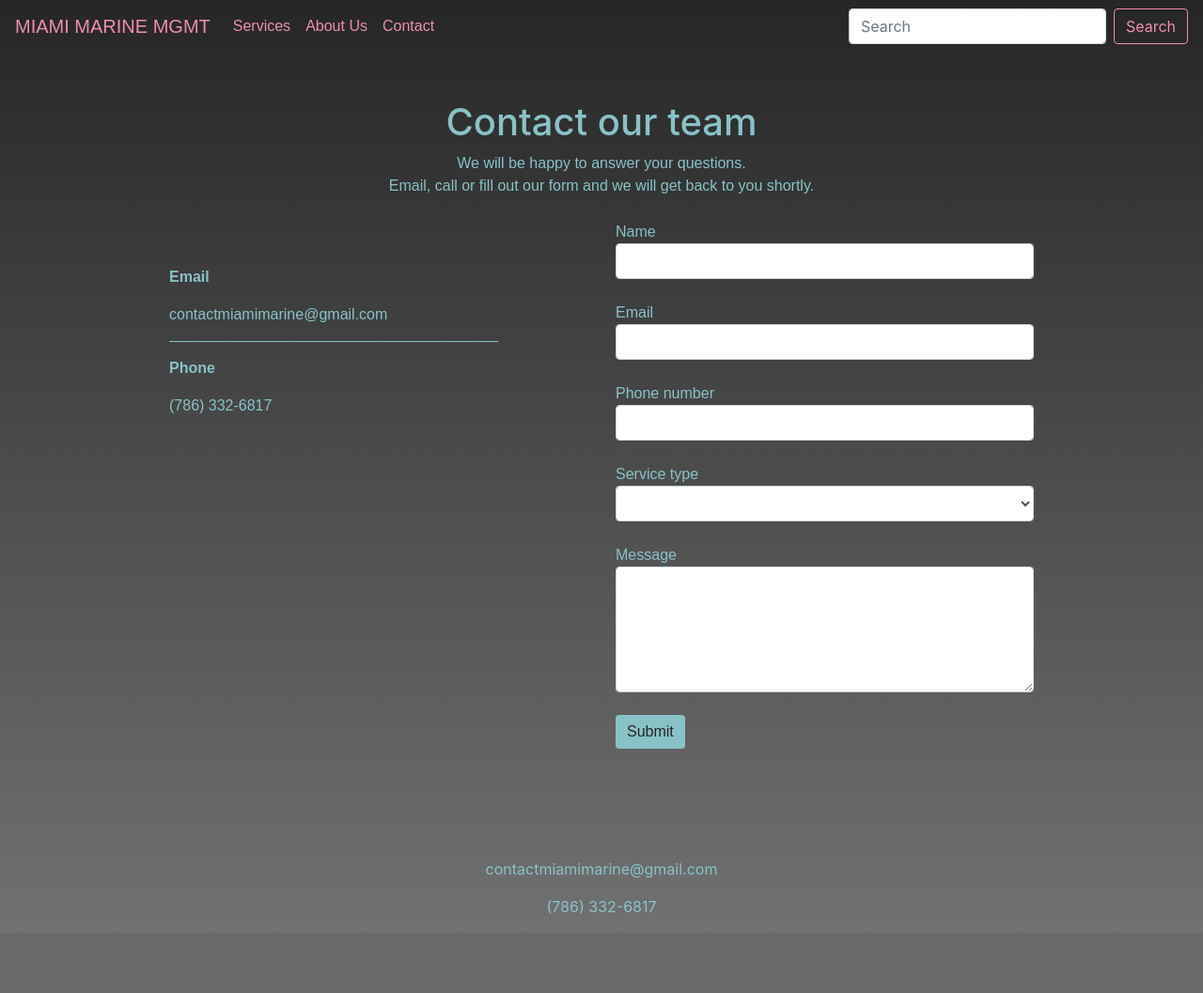
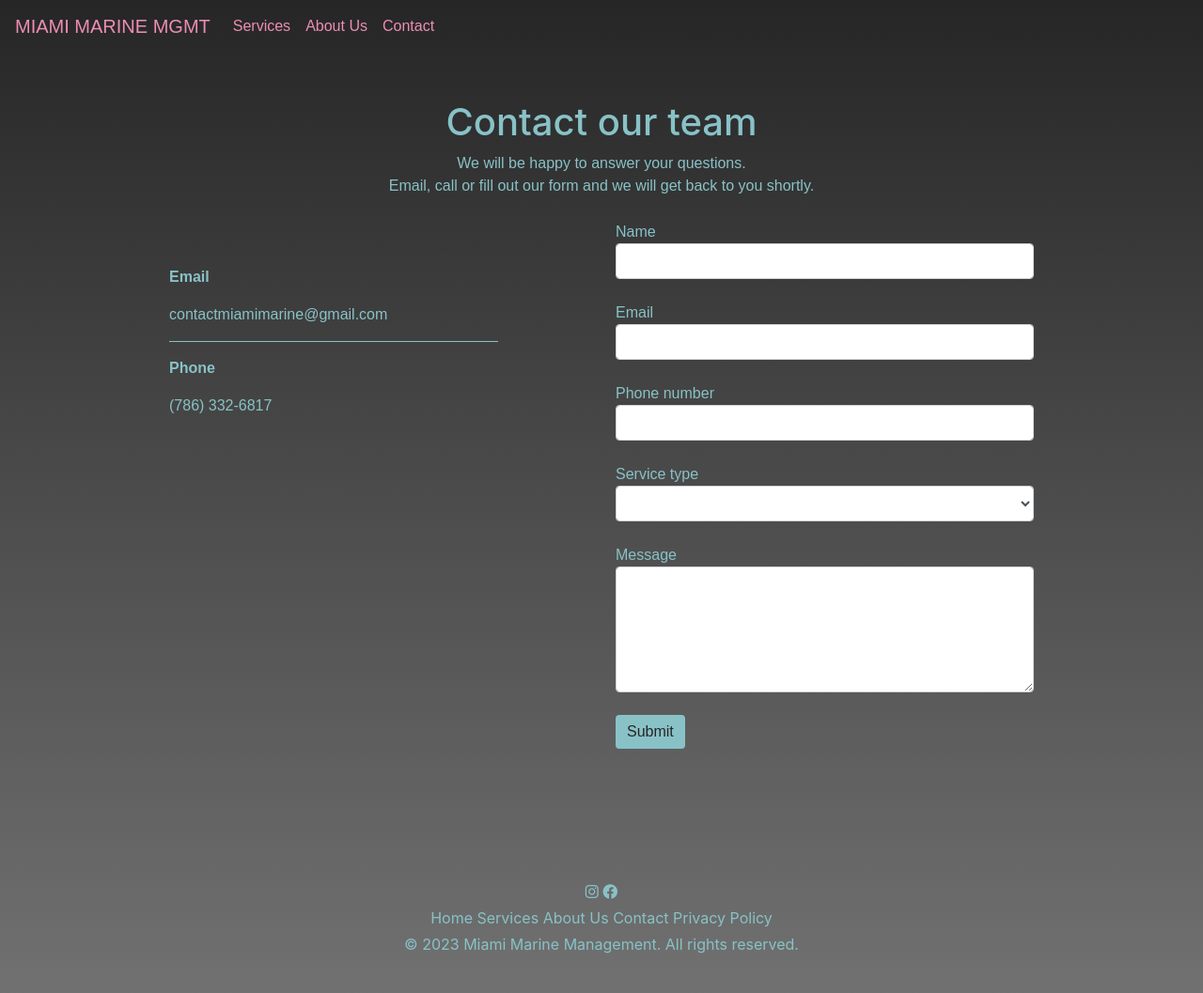
Before and after one commit to tiffanymcbrayer/miami_marine_mgmt, a Flask app: page /contact in a window 1280 px wide. Shown: the whole page at 94% size. Before the commit the page ends 973 px from the top, so only its background shows below. Run offline with Flask 3, Linux system fonts and the light colour scheme; some libraries are stand-ins or nearby versions.

Commit message:
Organized links in head tag. Fixed the placement of links in the footer

```diff
--- a/templates/layout.html
+++ b/templates/layout.html
@@ -1,33 +1,32 @@
 <html>
 
 <head>
-
-  <!-- Required meta tags
+  <!-- Required meta tags -->
   <meta charset="utf-8">
   <meta name="viewport" content="width=device-width, initial-scale=1">
-  <link rel="icon" href="data:,">-->
+  <link rel="icon" href="data:,">
+
   <!-- Jquery -->
-  <script src="http://code.jquery.com/jquery-3.3.1.min.js"></script>
+  <script src="https://code.jquery.com/jquery-3.6.0.min.js"></script>
   <script src="https://code.jquery.com/ui/1.12.0/jquery-ui.min.js"></script>
-  <link rel="stylesheet" href="http://code.jquery.com/ui/1.12.1/themes/base/jquery-ui.css">
-  <!-- <script type="text/javascript" src="{{ url_for('static', filename = 'main.js') }}"></script> -->
+  <link rel="stylesheet" href="https://code.jquery.com/ui/1.12.1/themes/base/jquery-ui.css">
 
-  <!-- CSS -->
-  <!-- <link rel="stylesheet" href="https://stackpath.bootstrapcdn.com/bootstrap/4.2.1/css/bootstrap.min.css"> -->
-  <link rel="stylesheet" href="https://stackpath.bootstrapcdn.com/bootstrap/4.3.1/css/bootstrap.min.css">
+  <!-- Bootstrap -->
+  <link rel="stylesheet" href="https://stackpath.bootstrapcdn.com/bootstrap/4.5.2/css/bootstrap.min.css">
+  <script src="https://code.jquery.com/jquery-3.5.1.slim.min.js"></script>
+  <script src="https://stackpath.bootstrapcdn.com/bootstrap/4.5.2/js/bootstrap.min.js"></script>
+
+  <!-- Custom CSS -->
   <link rel="stylesheet" href="static/main.css">
+  <link rel="stylesheet" href="https://cdnjs.cloudflare.com/ajax/libs/font-awesome/6.0.0-beta3/css/all.min.css">
 
 
-  <!-- <link rel="stylesheet" href="{{url_for('static', filename='main.css')}}"> -->
+  <!-- Font Awesome -->
+  <link rel="stylesheet" href="https://cdnjs.cloudflare.com/ajax/libs/font-awesome/6.0.0-beta3/css/all.min.css">
 </head>
 
 
-<!-- <script src="//ajax.googleapis.com/ajax/libs/jquery/1.11.0/jquery.min.js"></script> -->
-<!-- <script src="//netdna.bootstrapcdn.com/bootstrap/3.1.1/js/bootstrap.min.js"></script> -->
-<!-- <link rel="stylesheet" type="text/css" href="//netdna.bootstrapcdn.com/bootstrap/3.1.1/css/bootstrap.min.css"> -->
 
-
-<title>Tile___</title>
 
 <body>
   <main>
@@ -37,6 +36,7 @@
     <button class="navbar-toggler" type="button" data-toggle="collapse" data-target="#navbarSupportedContent" aria-controls="navbarSupportedContent" aria-expanded="false" aria-label="Toggle navigation">
       <span class="navbar-toggler-icon"></span>
     </button>
+
 
 
 
@@ -57,11 +57,12 @@
 
 
       </ul>
-      <form class="form-inline my-2 my-lg-0">
+      <!-- Search bar - currently disabled -->
+      <!-- <form class="form-inline my-2 my-lg-0">
         <input class="form-control mr-sm-2" type="search" placeholder="Search" aria-label="Search">
         <button class="btn btn-outline-success my-2 my-sm-0" type="submit" style="color: rgb(237, 141, 179); border-color:rgb(237, 141, 179);">Search</button>
 
-      </form>
+      </form> -->
     </div>
   </nav>
 
@@ -76,8 +77,40 @@
     <div class="container">
         <!-- <p>Contact us at: contactmiamimarine@gmail.com</p>  -->
         <!-- GET ICONS OF MAIL AND PHONE  -->
-        <p>contactmiamimarine@gmail.com</p>
-        <p>(786) 332-6817</p>
+        <!-- <p>contactmiamimarine@gmail.com</p>
+        <p>(786) 332-6817</p> -->
+
+
+        <div class="container p-4">
+          <!-- Section: Social media -->
+          <section class="mb-1">
+            <!-- Instagram -->
+            <a href="https://www.instagram.com/miamimarinemgmt/" target="_blank">
+              <i class="fab fa-instagram"></i>
+            </a>
+            <!-- Facebook -->
+            <a href="https://www.facebook.com/p/Miami-Marine-Management-100088707751036/?paipv=0&eav=AfapcvU3zlG7Vy2yGVmaznINrYSLzIKyv8WNkmEoX1imhpXqCwCLTA5eC91dJlvozfE&_rdr" target="_blank">
+              <i class="fab fa-facebook"></i>
+            </a>
+          </section>
+
+          <!-- Section: Links to Pages -->
+          <section class="mb-1">
+            <a href="/">Home</a>
+            <a href="/services">Services</a>
+            <a href="/about_us">About Us</a>
+            <a href="/contact">Contact</a>
+            <a href="/privacy_policy">Privacy Policy</a>
+
+          </section>
+
+          <section>
+            <p>&copy; 2023 Miami Marine Management. All rights reserved.</p>
+          </section>
+        </div>
+
+
+
         <!-- <p>&copy; 2023 My Company. All rights reserved.</p> -->
     </div>
 </footer>
```
